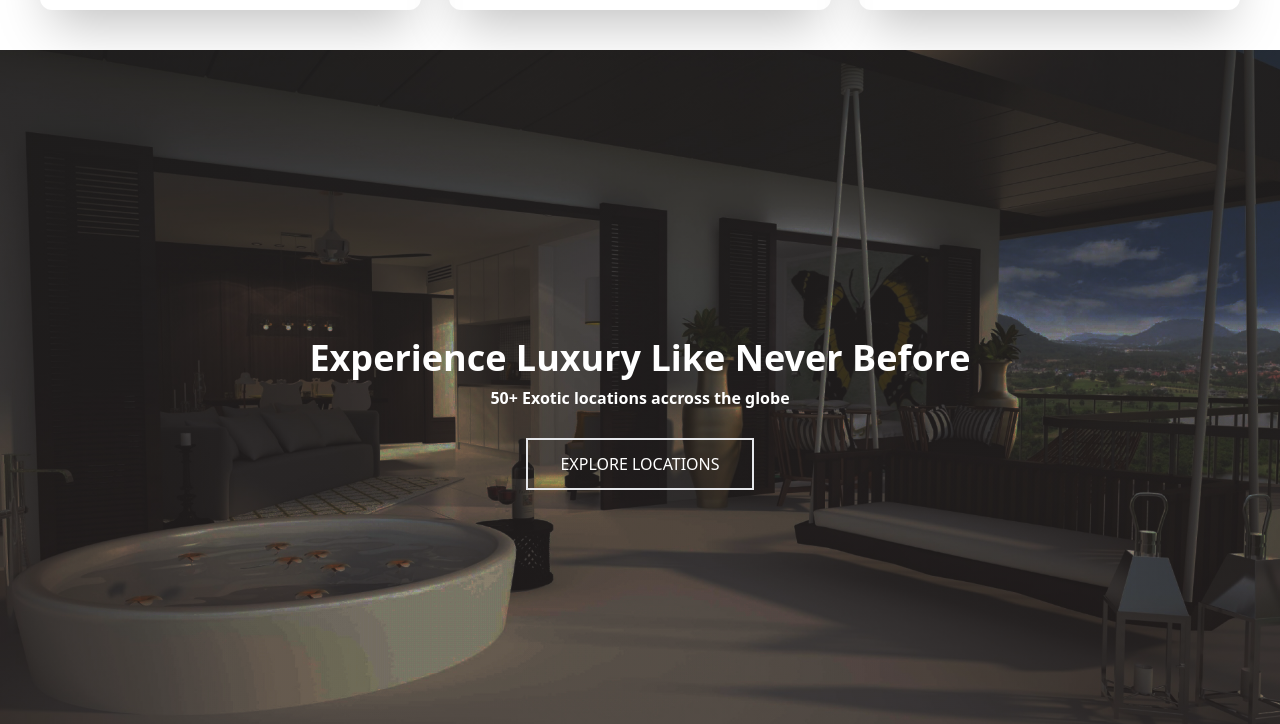
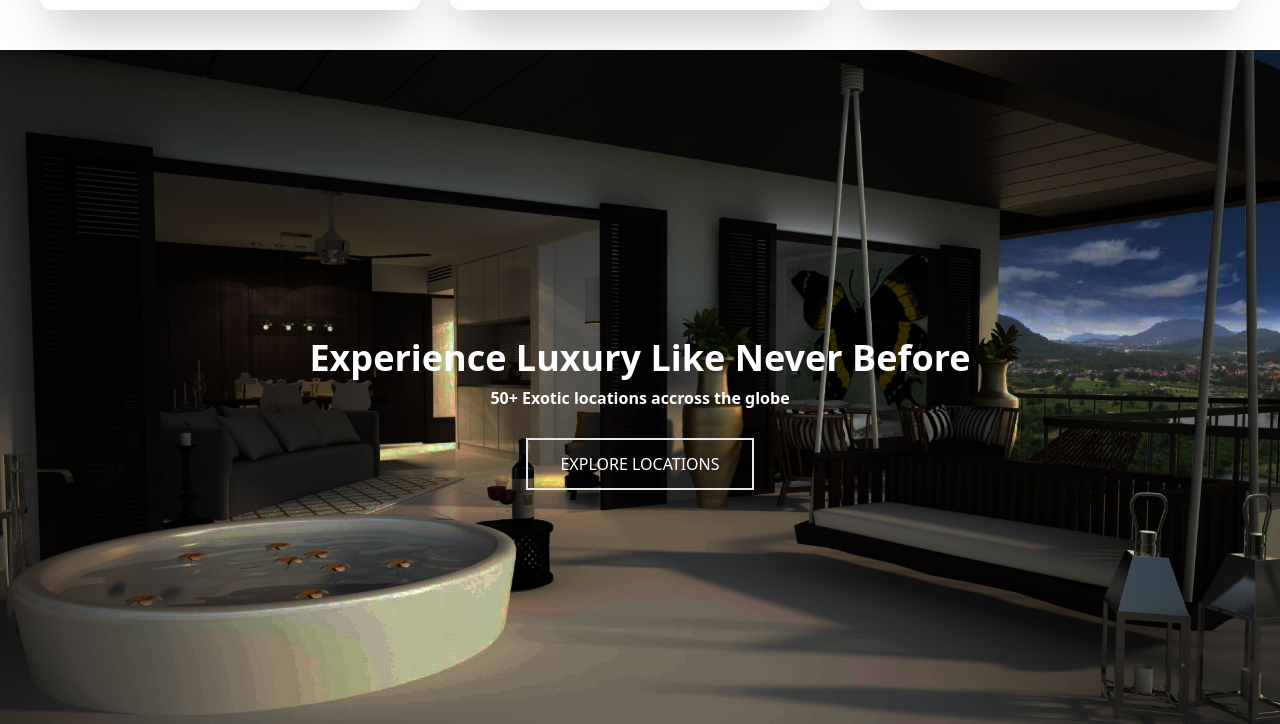
Before and after one commit to Batuhan445/real-estate-web-site, a website: page public/index.html in a window 1280 px wide. Shown: the part 1216-1940 px from the top of the page. Drawn offline with nearby package versions, Linux system fonts and the light colour scheme.

Commit message:
edited explore image contrast

```diff
--- a/public/index.html
+++ b/public/index.html
@@ -136,7 +136,7 @@
 
     </div>
 
-    <div class="explore py-48 md:py-72 ">
+    <div class="explore py-48 md:py-72 bg-[url('../public/image/villa4.jpg')] bg-no-repeat bg-cover">
         <div class="text-white flex flex-col items-center m-auto w-3/4">
             <h1 class="font-bold text-4xl text-center">Experience Luxury Like Never Before</h1>
             <h2 class="font-semibold mt-2 mb-7 text-center">50+ Exotic locations accross the globe</h2>
--- a/src/input.css
+++ b/src/input.css
@@ -11,11 +11,6 @@ html {
     padding: 0;
 }
 
-.explore {
-    background-image: linear-gradient(rgba(58, 55, 55, 0.5), rgba(58, 50, 50, 0.5)), url(../public/image/villa4.jpg);
-    background-repeat: no-repeat;
-    background-size: cover;
-}
 
 .form-background {
     background-color: #86efac;
```
Also changed, not shown: public/style.css.
